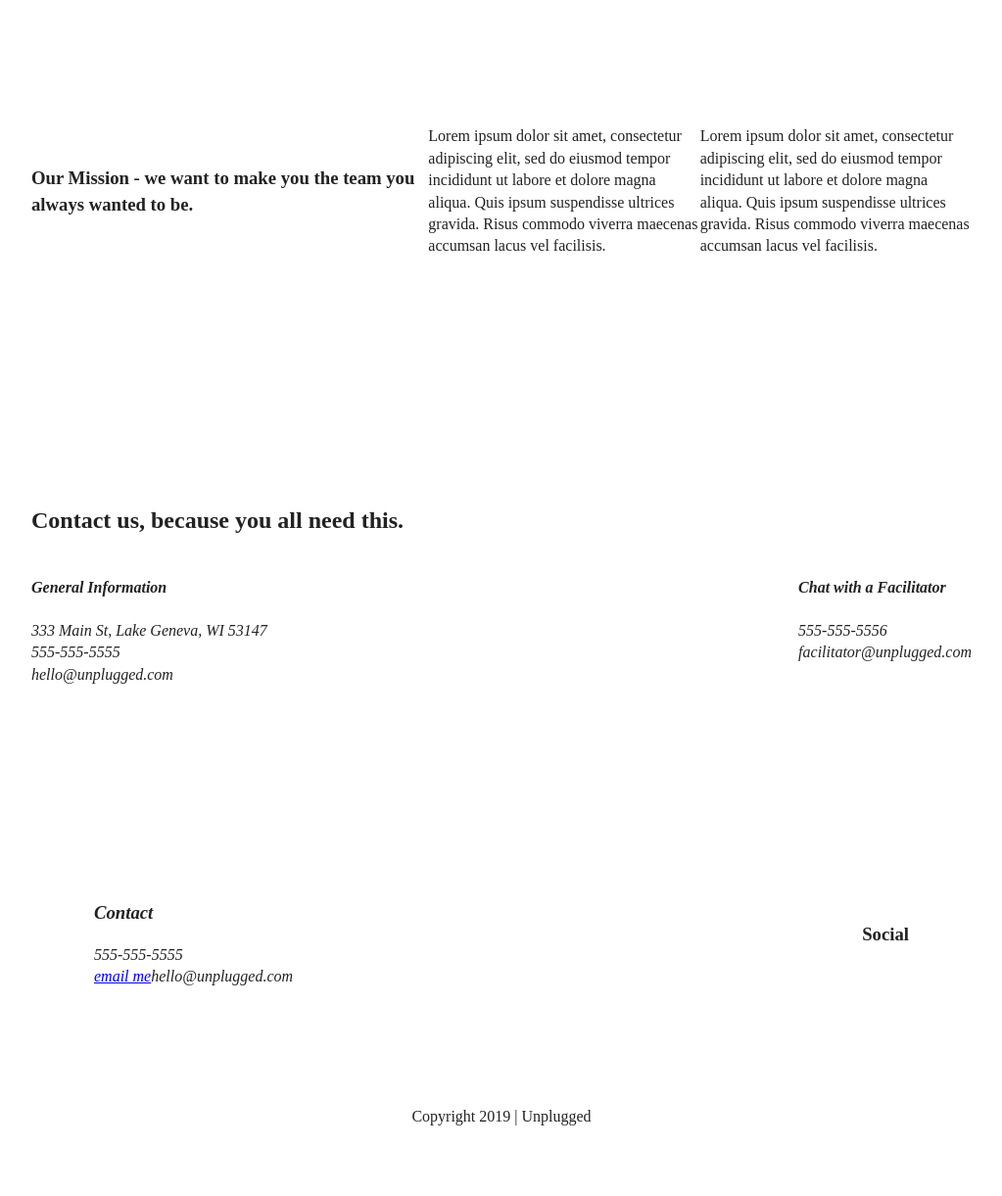
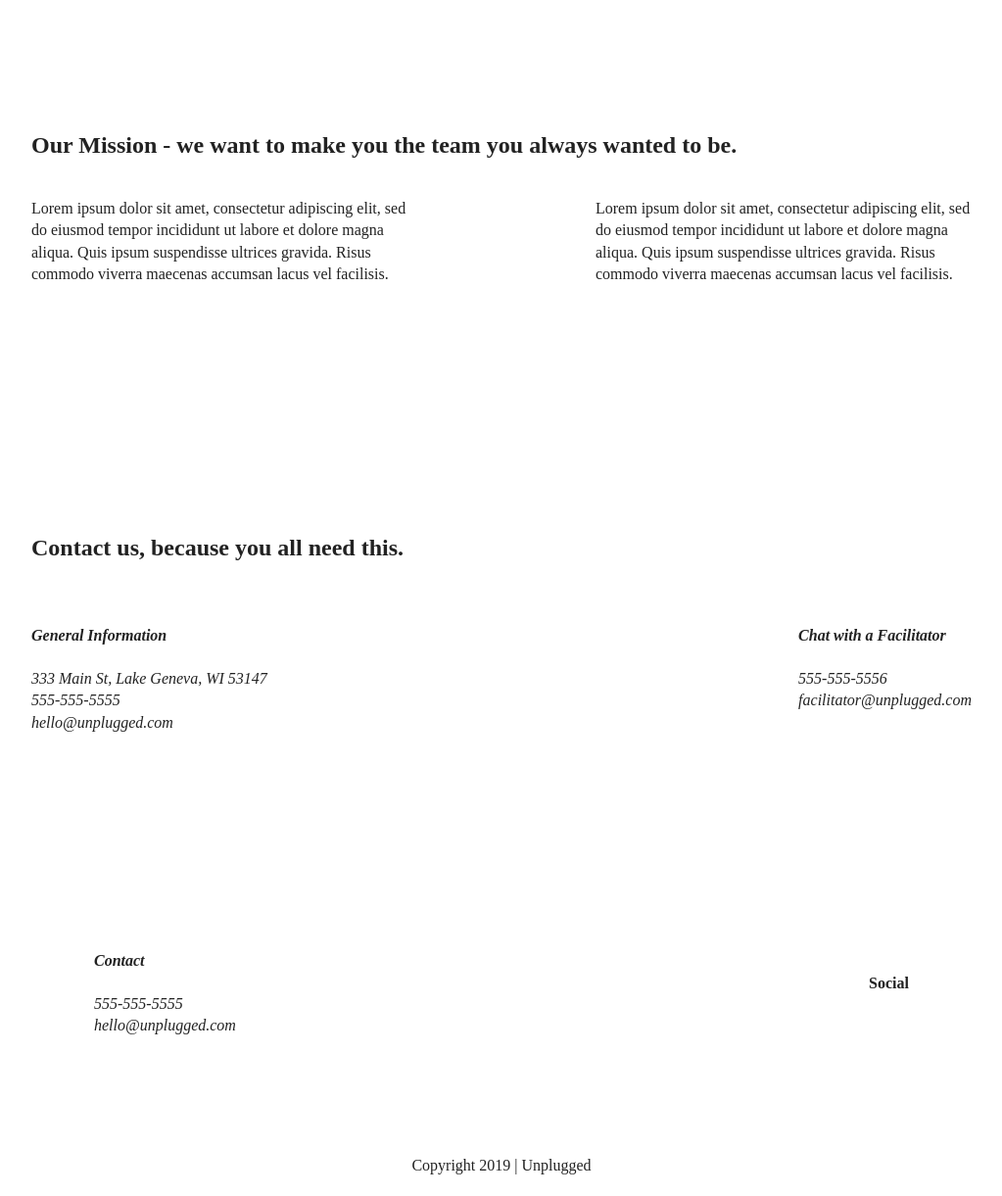
Before and after one commit to kiera1301/206-unplugged, a plain HTML site: page about/index.html in a window 1280 px wide. Shown: the part 72-1293 px from the top of the page at 98% size, without its empty margins (128-1151 px from the left). Before the commit the page ends 1243 px from the top, so only its background shows below. Drawn offline with nearby package versions, Linux system fonts and the light colour scheme.

Commit message:
added desktop styles to all pages

```diff
--- a/about/index.html
+++ b/about/index.html
@@ -39,8 +39,8 @@
   <main>
     <section class="mission">
      <div class="content-wrapper">
-       <div class="mission-content">
-         <h3>Our Mission - we want to make you the team you always wanted to be.  </h3>
+         <h2>Our Mission - we want to make you the team you always wanted to be.</h2>
+         <div class="mission-content">
          <p>Lorem ipsum dolor sit amet, consectetur adipiscing elit, sed do eiusmod tempor incididunt ut labore et dolore magna aliqua. Quis ipsum suspendisse ultrices gravida. Risus commodo viverra maecenas accumsan lacus vel facilisis.</p>
          <p>Lorem ipsum dolor sit amet, consectetur adipiscing elit, sed do eiusmod tempor incididunt ut labore et dolore magna aliqua. Quis ipsum suspendisse ultrices gravida. Risus commodo viverra maecenas accumsan lacus vel facilisis.</p>
        </div>
@@ -74,12 +74,13 @@
    <div class="content-wrapper">
   <div class="footer-content">
     <address class="contact">
-      <h3>Contact</h3>
+      <h4>Contact</h4>
       <p>555-555-5555</p>
-      <p><a href="mailto:hello@unplugged.com?subject=feedback">email me</a>hello@unplugged.com</p>
+      <p><a href="mailto:hello@unplugged.com?subject=feedback">
+      </a>hello@unplugged.com</p>
     </address>
     <div class="social">
-      <h3>Social</h3>
+      <h4>Social</h4>
       <div class="social-icons">
         <p><a href="https://www.facebook.com" target="_blank"></a></p>
         <p><a href="https://www.twitter.com" target="_blank"></a></p>
--- a/css/main.css
+++ b/css/main.css
@@ -513,13 +513,14 @@ About Page
    justify-content: space-between;
  }
 
- .faq .faq-content {
+ .faq-content {
    flex-basis: 40%;
  }
 
  .faq h2 {
    width: 100%;
  }
+}
 
 @media only screen and (min-width: 1200px) {
   /*Desktop styles here*/
@@ -559,6 +560,34 @@ aside .content-wrapper {
 .reviews article div {
   width: 42%;
 }
+
+/* ==========================================================================
+About Page
+========================================================================== */
+
+.mission h2,
+.contact-section .content-wrapper h2 {
+  width: 100%;
+}
+
+.contact-section .content-wrapper h2 {
+  margin-bottom: 40px;
+}
+
+
+/* ==========================================================================
+ FAQ Page
+ ========================================================================== */
+
+ .faq h2 {
+   width: 100%;
+ }
+
+ .faq-content {
+   flex-basis: 35%;
+ }
+}
+
 /* ==========================================================================
    Print styles.
    Inlined to avoid the additional HTTP request:
```
